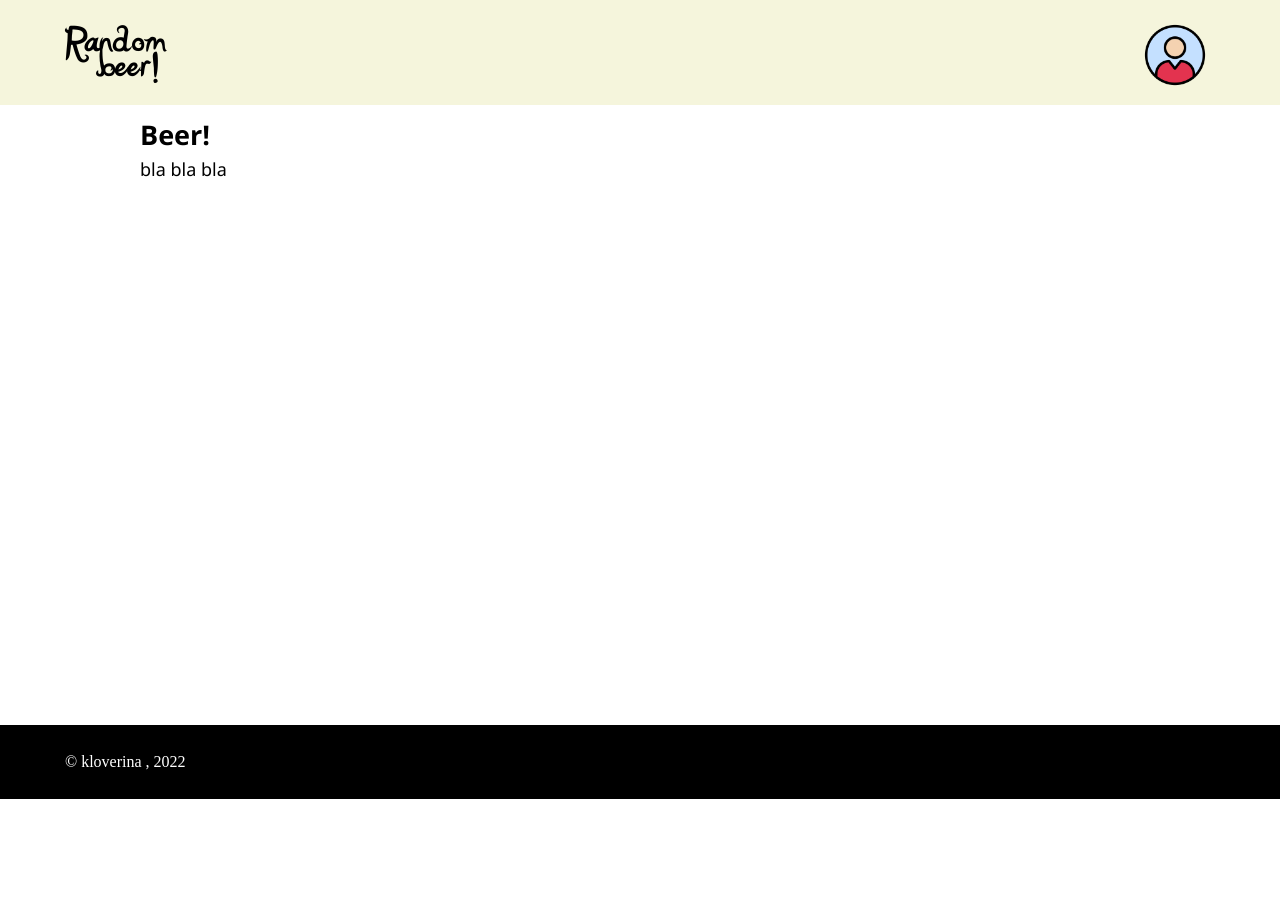
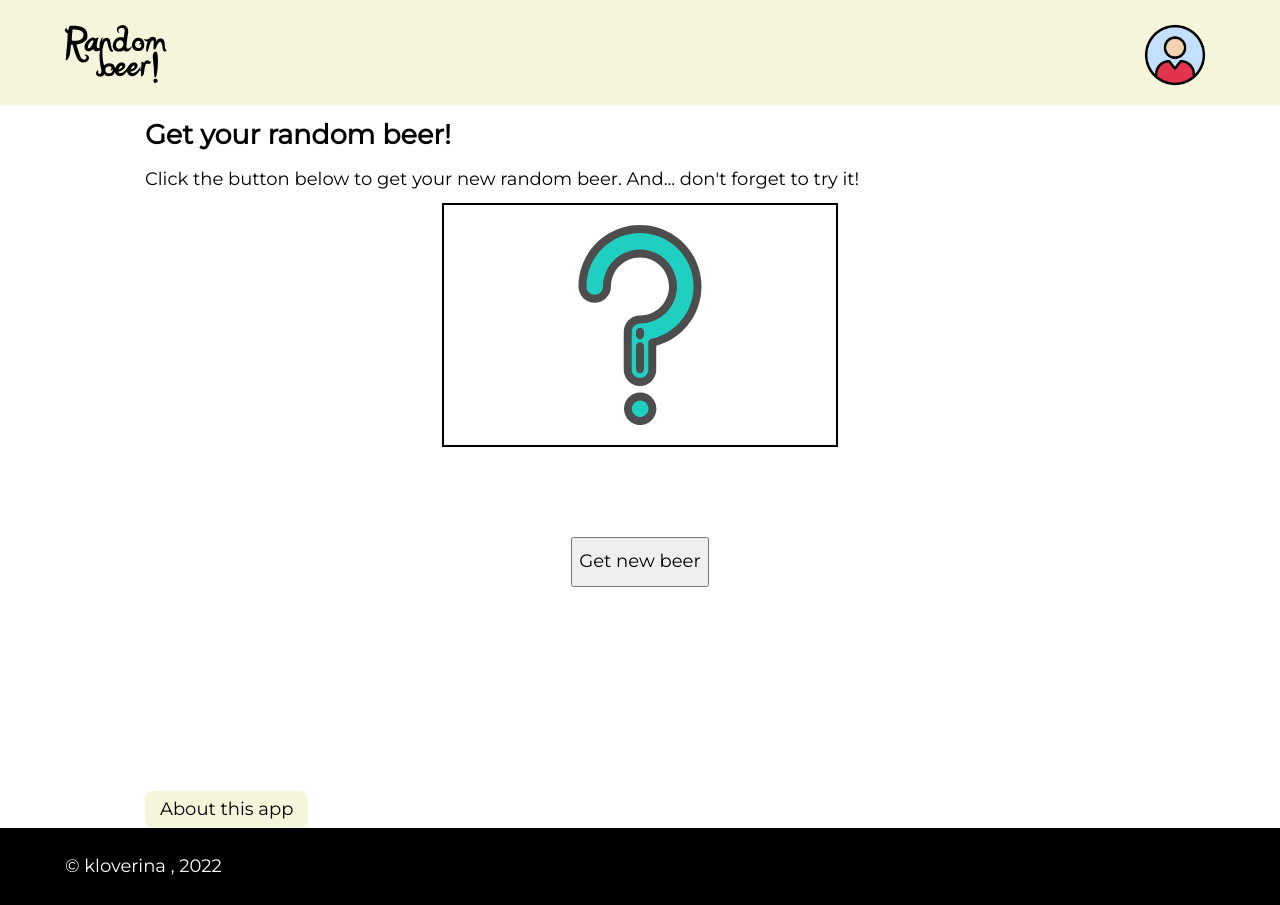
Before and after one commit to kloverina/random-beer, a Vue app: page / in a window 1280 px wide. Before the commit the page ends 800 px from the top, so only its background shows below. Built offline with nearby package versions, Linux system fonts and the light colour scheme; no server answers; the HTML template or start-up script is replaced by a standard one.

Commit message:
minor style changes

```diff
--- a/src/components/VProfile.vue
+++ b/src/components/VProfile.vue
@@ -25,12 +25,12 @@
         <h3> General: </h3>
         <div class='profile-info'>
           <p class='profile-info__item'>
-            <span>Email: </span>
-            <span>{{user.email}}</span>
+            <span>Location: </span>
+            <span>{{ address }}</span>
           </p>
           <p class='profile-info__item'>
-            <span>Phone: </span>
-            <span>{{user.phone_number}}</span>
+            <span>Gender: </span>
+            <span>{{user.gender}}</span>
           </p>
 
         </div>
@@ -54,7 +54,9 @@
 
     <div class='button-section'>
       <span> {{ message}} </span>
-      <button @click='updateUser' :class="{ not_active: isButtonBlocked}"> It is not me! </button>
+      <button @click='updateUser' :class="{ not_active: isButtonBlocked}">
+        It is not me!
+      </button>
     </div>
   </section>
 
@@ -94,7 +96,10 @@ export default {
         return this.MessageBox[this.counter - 1]
       }
       return ""
-
+    },
+    address: function() {
+      let temp = this.user.address
+      return temp.city + ', '+temp.state +', ' + temp.country
     }
   },
   methods:{
--- a/src/components/VRandomizer.vue
+++ b/src/components/VRandomizer.vue
@@ -1,8 +1,35 @@
 <template>
-  <div class='v-randomizer'>
-    <h2> Beer! </h2>
-    <div class='v-content'>
-      bla bla bla
+  <div class='v-randomizer randomizer'>
+
+    <h2> Get your random beer! </h2>
+    <div class='content'>
+      <p>Click the button below to get your new random beer. And... don't forget to try it! </p>
+      <div class='beer-block'>
+        <div class='beer-block__item beer-pic'>
+          <div v-if='!showBeerInfo'>
+            <img src="@/assets/question-mark_colored.svg" width="200px" height="200px" aria-hidden="true" />
+          </div>
+
+        </div>
+        <div class='beer-block__item beer-info'>
+
+        </div>
+        <button @click='handleBeerBClick' class='beer-block__item beer-button'>
+          <span> Get new beer</span>
+        </button>
+      </div>
+    </div>
+    <div class='about'>
+      <button class='about_button' :class='{about_button__colored: !showAboutInfo}'
+              @click='handleAboutClick'>
+        <span>About this app</span>
+
+        <div class='about_info' v-if='showAboutInfo'>
+          <p> You want to try some new sort/brand of beer but suffering over choosing one?
+            Let this app decide for you! Just hit the button!</p>
+          <p> Hint: you can also visit your profile by clicking the profile icon. Enjoy!</p>
+        </div>
+      </button>
     </div>
   </div>
 
@@ -14,18 +41,32 @@ export default {
   name: 'VRandomizer',
   data() {
     return {
-
+      showAboutInfo:false,
+      showBeerInfo: false
     }
   },
   mounted() {
 
   },
   methods:{
+    handleAboutClick(){
+      this.showAboutInfo = !this.showAboutInfo
+    },
+    handleBeerBClick(){
+      if(!this.showBeerInfo){
+        this.showBeerInfo = true
+        return
+      }
 
+      this.$emit('get-new-beer')
+    },
+    changeColor(){
+
+    }
   }
 }
 </script>
 
-<style scoped>
-
+<style scoped lang='scss'>
+ @import "src/styles/randomizer";
 </style>
--- a/src/styles/_default-reset.scss
+++ b/src/styles/_default-reset.scss
@@ -39,14 +39,9 @@ a:not([class]) {
 
 
 img {
-  //max-width: 100%;
   display: block;
 }
 
-
-article > * + * {
-  margin-top: 1em;
-}
 
 input,
 button,
--- a/src/styles/_fonts.scss
+++ b/src/styles/_fonts.scss
@@ -9,3 +9,5 @@
   font-style: normal;
   font-display: auto;
 }
+
+@import url('https://fonts.googleapis.com/css2?family=Montserrat&display=swap');
--- a/src/styles/_header.scss
+++ b/src/styles/_header.scss
@@ -60,6 +60,13 @@ header{
   height: 100%;
   background: none;
   border: none;
+  &:active, &:focus{
+    background: none;
+    outline: none;
+  }
+  &::-moz-focus-inner {
+    border: 0;
+  }
 
   span{
     position: absolute;
@@ -73,6 +80,10 @@ header{
     &:last-of-type{
       top: 17px;
       left: 34px;
+    }
+
+    &:active, &:focus{
+      background: none;
     }
   }
 }
--- a/src/styles/index.scss
+++ b/src/styles/index.scss
@@ -8,37 +8,35 @@
 @media (min-width: 1200px) {
   .content{
     //background: #db0eea;
-    max-width: 1000px;
+    max-width: 990px;
   }
 }
 
 //bid screens
 @media (min-width: 1400px) {
   .content{
-    //background: #a5d7ce;
-    max-width: 1280px;
+    max-width: 1200px;
   }
 }
 
 //mini - laptops or big iPad
 @media (max-width: 1199px) {
   .content{
-    //background: darkgoldenrod;
-    max-width: 860px;
+    max-width: 800px;
   }
 }
 
 //iPad
-@media (max-width: 868px) {
+@media (max-width: 880px) {
   .content{
-    max-width: 700px;
+    max-width: 650px;
   }
 }
 
 //iPhone &iPad-mini
-@media (max-width: 480px) {
+@media (max-width: 530px) {
   .content{
-    max-width: 350px;
+    max-width: 340px;
   }
 }
 
@@ -59,11 +57,13 @@
   text-decoration: none;
 }
 
+body{
+  font-family: 'Montserrat', sans-serif;
+  font-size: 18px;
+  color: black;
+}
 
 .content{
-  font-family: "Segoe UI", sans-serif;
-  font-size: 18px;
-  color: black;
   min-height: calc(100vh - 150px - 30px);
   margin: 0 auto;
   padding: 10px 0 0;
--- a/src/styles/profile.scss
+++ b/src/styles/profile.scss
@@ -1,46 +1,3 @@
-//mini - laptops or big iPad
-@media (max-width: 1199px) {
-
-}
-
-//iPad
-@media (max-width: 868px) {
-
-}
-
-//iPhone &iPad-mini
-@media (max-width: 480px) {
-  .profile {
-    .profile-photo {
-      align-self: center;
-      justify-self: center;
-      flex: 1 1 100% !important;
-      margin: 0 auto 20px !important;
-    }
-
-    h3 {
-      margin-left: 0 !important;
-    }
-
-    .item {
-      align-self: center;
-      &__name {
-        flex-direction: column !important;
-        justify-content: center;
-        align-items: center;
-        padding: 0 !important;
-
-        .username {
-          padding-left: 0 !important;
-        }
-      }
-    }
-
-    &__item{
-      margin-left: 0 !important;
-    }
-  }
-}
 
 .profile {
   margin: 20px 0;
@@ -48,7 +5,8 @@
   flex-direction: column;
   align-items: stretch;
   justify-content: stretch;
-  font-family: "Segoe UI", sans-serif;
+  font-family: inherit;
+  height: 100%;
 
   &_line {
     display: flex;
@@ -85,6 +43,10 @@
 
   &_additional-info{
     flex: 1 1 45%;
+    display: flex;
+    flex-direction: column;
+    justify-content: stretch;
+    align-items: stretch;
   }
 
 
@@ -114,12 +76,13 @@
 
 
 .profile-info{
+  flex: 1 0;
   display: flex;
   flex-direction: column;
   border-radius: 5px;
   padding: 20px 30px;
   background: #F5F5DC;
-  justify-content: flex-start;
+  justify-content: stretch;
   align-items: flex-start;
 
   .item{
@@ -170,5 +133,77 @@
 
   span{
     text-align: center;
+    font-style: italic;
   }
 }
+
+
+//bid screens
+@media (min-width: 1400px) {
+  .profile {
+    margin-top: 50px;
+
+    &__item {
+      margin-bottom: 40px;
+    }
+  }
+
+  .profile-info {
+    padding: 30px 30px;
+    &__item {
+      margin: 7px 0;
+    }
+  }
+
+  .profile-photo{
+    max-width: 270px;
+    max-height: 270px;
+  }
+
+
+
+  .profile__item:first-of-type {
+    margin-right: 50px;
+  }
+
+  .profile__item:last-of-type {
+    margin-left: 50px;
+  }
+
+}
+//iPhone &iPad
+@media (max-width: 880px) {
+  .profile {
+    .profile-photo {
+      align-self: center;
+      justify-self: center;
+      flex: 1 1 100%;
+      margin: 0 auto 20px;
+    }
+
+    h3 {
+      margin-left: 0;
+    }
+
+    .item {
+      align-self: center;
+      &__name {
+        flex-direction: column !important;
+        justify-content: center;
+        align-items: center;
+        padding: 0 !important;
+
+        .username {
+          padding-left: 0 !important;
+        }
+      }
+    }
+
+    &_additional-info{
+      flex: 1 1 80%;
+      margin-left: 0 !important;
+    }
+
+
+  }
+}
--- /dev/null
+++ b/src/styles/randomizer.scss
@@ -0,0 +1,57 @@
+.about{
+  h4{
+    margin-bottom: 0;
+    margin-left: 15px;
+    text-align: left;
+  }
+  &_button{
+    margin-top: 15px;
+    border: none;
+    cursor: pointer;
+    background: none;
+    padding: 0;
+    &__colored{
+      padding: 5px 15px;
+      border-radius: 8px;
+      background: #F5F5DC;
+      h4{
+        margin-left: 0;
+      }
+    }
+  }
+  &_info{
+    border: 1px solid #7a6350;
+    background: #F5F5DC;
+    padding: 20px 10px;
+    color: black;
+    border-radius: 5px;
+    p{
+      margin-left: 5px;
+    }
+  }
+}
+
+.beer-block{
+  display: flex;
+  flex-direction: column;
+  justify-content: stretch;
+  align-items: center;
+
+  &__item{
+    margin: 10px 0;
+    min-height: 50px;
+    min-width: 30px;
+  }
+  .beer-pic{
+    border: 2px solid black;
+    flex: 3 1 40%;
+    min-width: 40%;
+    display: flex;
+    justify-content: center;
+    align-items: center;
+    padding: 20px 0;
+
+
+
+  }
+}
```
Also changed, not shown: src/assets/question-mark.svg (added), src/assets/question-mark_colored.svg (added).
